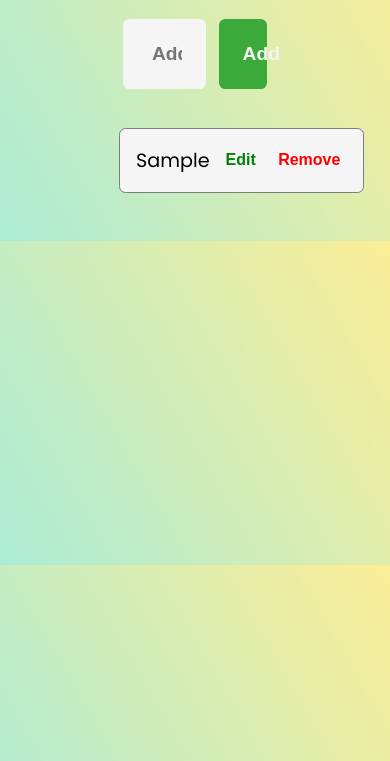
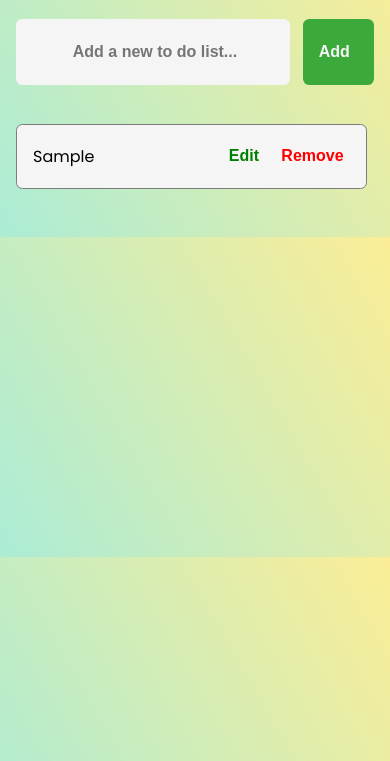
Before and after one commit to Bindeshwarsah/TO-DO-APP, a plain HTML site: page index.html in a window 390 px wide. Both pictures are taken after typing "Sample" into the empty fields and a click on the button "Add". Shown: the part 83-844 px from the top of the page. Drawn offline with Linux system fonts and the light colour scheme.

Commit message:
Updated style.css

```diff
--- a/style.css
+++ b/style.css
@@ -13,6 +13,7 @@ body{
     justify-content: center;
     align-items: center;
     margin-block: 2rem;
+    overflow-x: hidden;
 }
 .container  h1{
     font-weight: 700;
@@ -41,6 +42,9 @@ body{
     outline: none;
     font-weight: 600;
     color: rgb(71, 70, 70);
+}
+::-webkit-input-placeholder{
+    text-align: center;
 }
 #addbtn{
     width: 20%;
@@ -94,3 +98,33 @@ ul li:hover{
 .deletebtn {
     color: red;
 }
+
+
+@media screen and (max-width:768px) {
+    .inputContainer{
+        width: 95%;
+
+    }
+    .inputContainer input{
+        width: 100%;
+        font-size: 1rem;
+    }
+    button{
+        font-size: 1rem;
+        text-align: center;
+        padding-left: 1rem;
+    }
+
+    .listItems{
+        width: 100%;
+    }
+
+ul li{
+    font-size: 1rem;
+}
+#todolist{
+    width: 90%;
+    margin-inline: 1rem;
+}
+
+}
```
